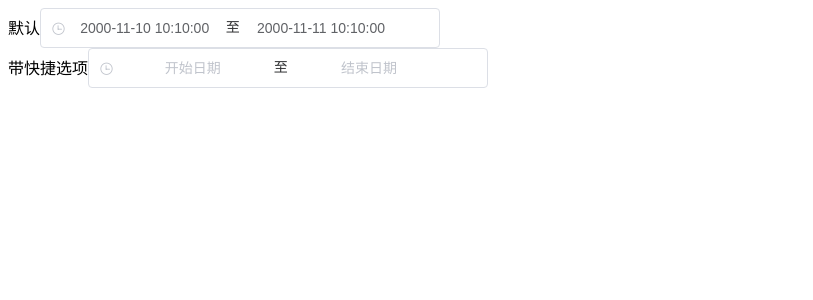
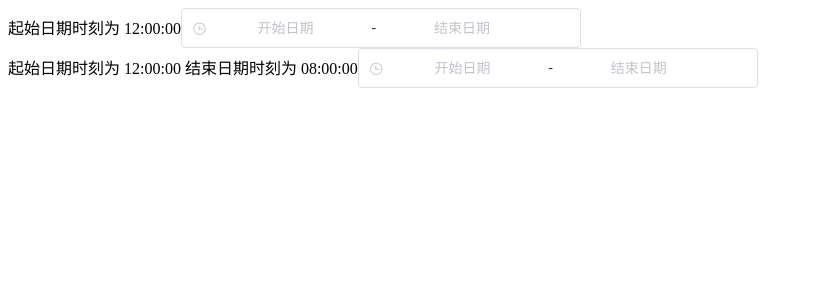
Before and after one commit to kingyeahwei/element_learning, a Vue app: page / in a window 1280 px wide. Shown: the top 300 px of the page, without its empty margins (0-813 px from the left). Built offline with nearby package versions, Linux system fonts and the light colour scheme.

Commit message:
datetimepicker 默认的起始与结束时刻

```diff
--- a/src/App.vue
+++ b/src/App.vue
@@ -1,25 +1,24 @@
 <template>
   <div id="app">
     <div class="block">
-      <span>默认</span>
+      <span>起始日期时刻为 12:00:00</span>
       <el-date-picker
         v-model="value1"
         type="datetimerange"
-        range-separator="至"
         start-placeholder="开始日期"
         end-placeholder="结束日期"
+        :default-time="['12:00:00']"
       ></el-date-picker>
     </div>
     <div class="block">
-      <span>带快捷选项</span>
+      <span>起始日期时刻为 12:00:00 结束日期时刻为 08:00:00</span>
       <el-date-picker
         v-model="value2"
         type="datetimerange"
-        :picker-options="pickerOptions"
-        range-separator="至"
+        align="right"
         start-placeholder="开始日期"
         end-placeholder="结束日期"
-        align="right"
+        :default-time="['12:00:00', '08:00:00']"
       ></el-date-picker>
     </div>
   </div>
@@ -31,38 +30,7 @@
     name: "app",
     data() {
       return {
-        pickerOptions: {
-          shortcuts: [
-            {
-              text: "最近一周",
-              onClick(picker) {
-                const end = new Date();
-                const start = new Date();
-                start.setTime(start.getTime() - 3600 * 24 * 1000 * 7)
-                picker.$emit("pick", [start, end])
-              }
-            },
-            {
-              text: "最近一个月",
-              onClick(picker) {
-                const end = new Date();
-                const start = new Date();
-                start.setTime(start.getTime() - 3600 * 1000 * 24 * 30);
-                picker.$emit("pick", [start, end])
-              }
-            },
-            {
-              text: "最近三个月",
-              onClick(picker) {
-                const end = new Date();
-                const start = new Date();
-                start.setTime(start.getTime() - 3600 * 1000 * 24 * 90)
-                picker.$emit('pick', [start, end])
-              }
-            }
-          ]
-        },
-        value1: [new Date(2000, 10, 10, 10, 10), new Date(2000, 10, 11, 10, 10)],
+        value1: "",
         value2: ""
       };
     },
```
